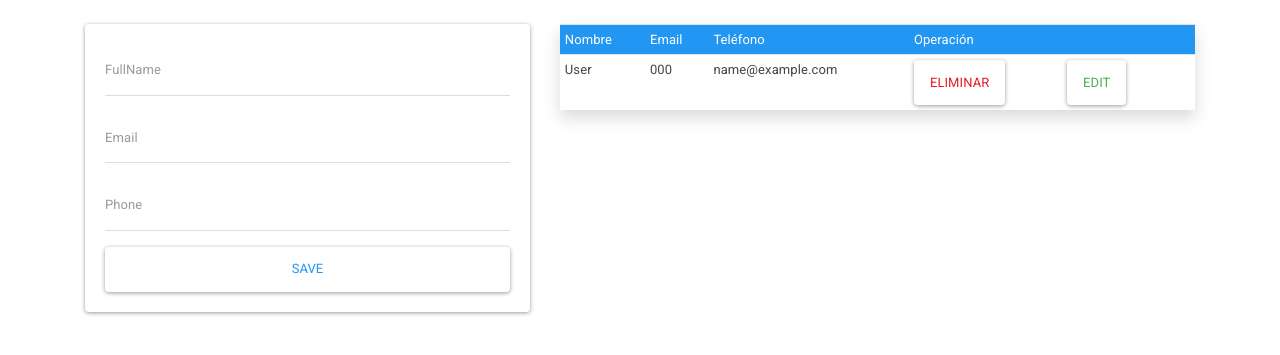
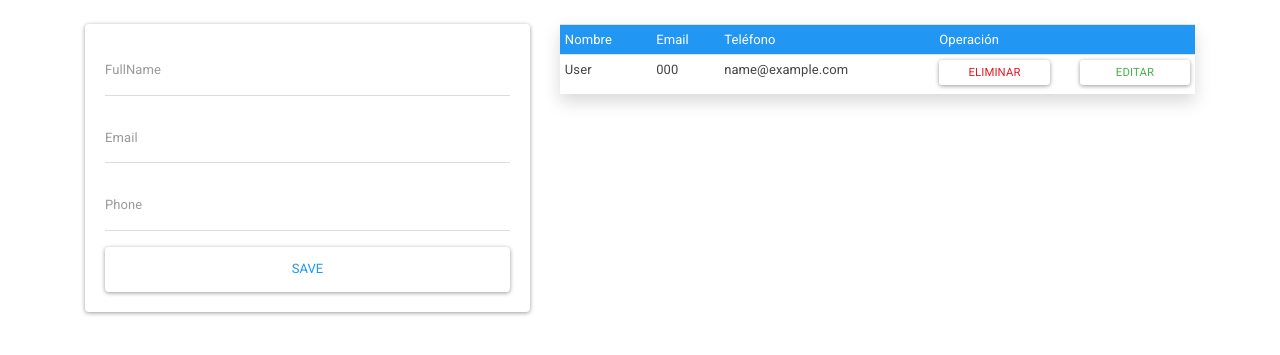
Before and after one commit to uriel200201/crud-con-python, a Flask app: page / in a window 1280 px wide. Shown: the top 355 px of the page. Run offline with Flask 2, Linux system fonts and the light colour scheme; tables that the repository leaves empty or names only in its code hold one stand-in row (values such as "Sample post"); data that the repository does not hold is empty; some libraries are stand-ins or nearby versions.

Commit message:
0.0.5 Redimencionamiento de botones

```diff
--- a/app.py
+++ b/app.py
@@ -18,7 +18,6 @@ def index():
     cur = mysql.connection.cursor()
     cur.execute('SELECT * FROM contacts')
     data = cur.fetchall()
-    print(data)
     return render_template('index.html', contacts = data)
 
 @app.route('/add_contact', methods=['POST'])
@@ -62,4 +61,4 @@ def update_contact(id):
 
 
 if __name__ == '__main__':
-    app.run(port = 3000, debug = False)
+    app.run(port = 3000, debug = True)
--- a/templates/index.html
+++ b/templates/index.html
@@ -66,13 +66,13 @@
                     <td>
                         <div class="row">
                             <!-- Button trigger modal -->
-                            <div class="col-md-6">
-                                <button type="button" class="btn btn-outline-danger" data-toggle="modal" data-target="#confirmacion">
+                            <div class="col-lg-6">
+                                <button type="button" class="btn btn-outline-danger btn-sm mb-1 btn-block" data-toggle="modal" data-target="#confirmacion">
                                     Eliminar
                                 </button>
                             </div>
-                            <div class="col-md-6">
-                                <a href="/edit/{{contact.0}}" class="btn btn-outline-success">edit</a>
+                            <div class="col-lg-6">
+                                <a href="/edit/{{contact.0}}" class="btn btn-outline-success btn-sm btn-block">Editar</a>
                             </div>
                         </div>
                     </td>
```
